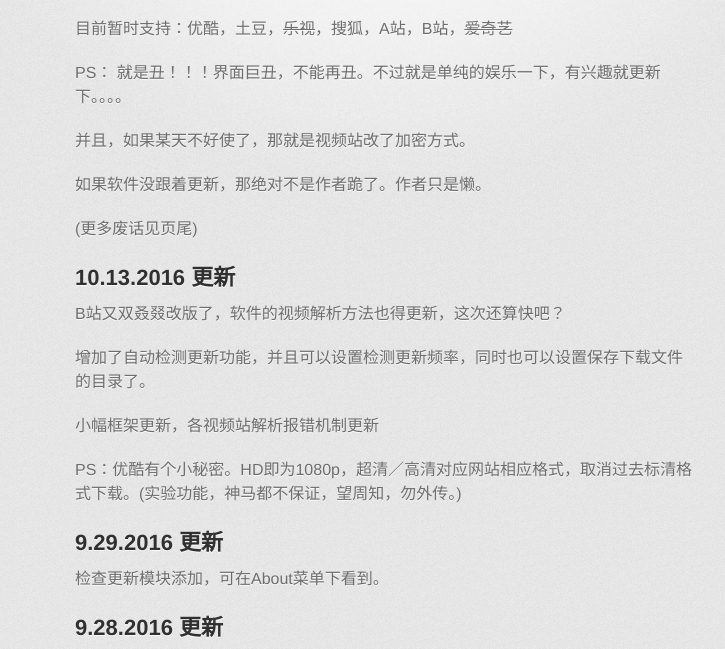
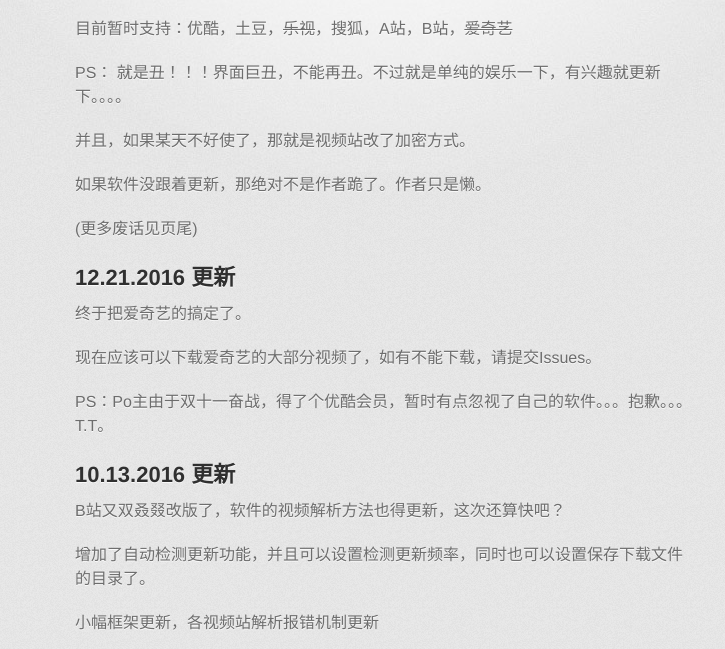
Before and after one commit to EvilCult/Video-Downloader, a plain HTML site: page index.html in a window 1280 px wide. Shown: the part 401-1050 px from the top of the page, without its empty margins (255-980 px from the left). Drawn offline with Linux system fonts and the light colour scheme; a web font is replaced by a local one.

Commit message:
Update iQiyi
更新主站及，更新推送

```diff
--- a/index.html
+++ b/index.html
@@ -47,6 +47,13 @@
 <p>如果软件没跟着更新，那绝对不是作者跪了。作者只是懒。</p>
 
 <p>(更多废话见页尾)</p>
+
+<h2>
+<a id="12212016-更新" class="anchor" href="#12212016-%E6%9B%B4%E6%96%B0" aria-hidden="true"><span aria-hidden="true" class="octicon octicon-link"></span></a>12.21.2016 更新</h2>
+
+<p>终于把爱奇艺的搞定了。</p>
+<p>现在应该可以下载爱奇艺的大部分视频了，如有不能下载，请提交Issues。</p>
+<p>PS：Po主由于双十一奋战，得了个优酷会员，暂时有点忽视了自己的软件。。。抱歉。。。T.T。</p>
 
 <h2>
 <a id="10132016-更新" class="anchor" href="#10132016-%E6%9B%B4%E6%96%B0" aria-hidden="true"><span aria-hidden="true" class="octicon octicon-link"></span></a>10.13.2016 更新</h2>
--- a/version.json
+++ b/version.json
@@ -1 +1 @@
-{"version":"Video Downloader Beta 0.9.3 r(20161013)","appVer":0.93,"time":"2016.10.13","info":"1，B站改版，视频解析方法随之更新；\r2，增加自动检测更新功能；\r3，添加设置功能，可以设置下载文件目录及检测更新频率；\r4，小幅框架更新，各视频站解析报错机制更新；\rPS：优酷有个小秘密。HD即为1080p，超清／高清对应网站相应格式，取消过去标清格式下载。实验功能，神马都不保证，望周知，勿外传。"}
+{"version":"Video Downloader Beta 0.9.4 r(20161221)","appVer":0.94,"time":"2016.12.21","info":"更新爱奇艺算法"}
```
